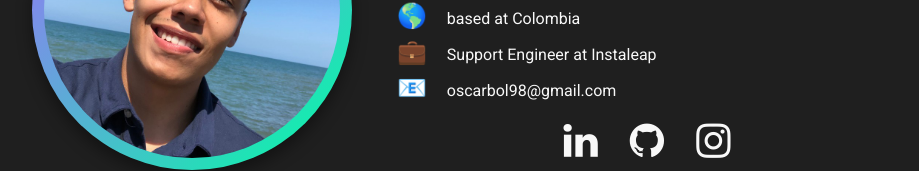
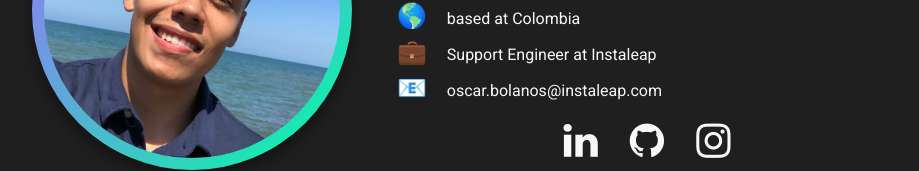
Before and after one commit to symbiotik007/Portfolio-with-React, a React (Create React App) app: page / in a window 1280 px wide. Shown: the part 360-531 px from the top of the page, without its empty margins (173-1092 px from the left). Built offline with nearby package versions, Linux system fonts and the light colour scheme; the HTML template or start-up script is replaced by a standard one.

Commit message:
update
update

```diff
--- a/src/info/Info.js
+++ b/src/info/Info.js
@@ -39,7 +39,7 @@ export const info = {
         },
         {
             emoji: "📧",
-            text: "oscarbol98@gmail.com"
+            text: "oscar.bolanos@instaleap.com"
         }
     ],
     socials: [
```
